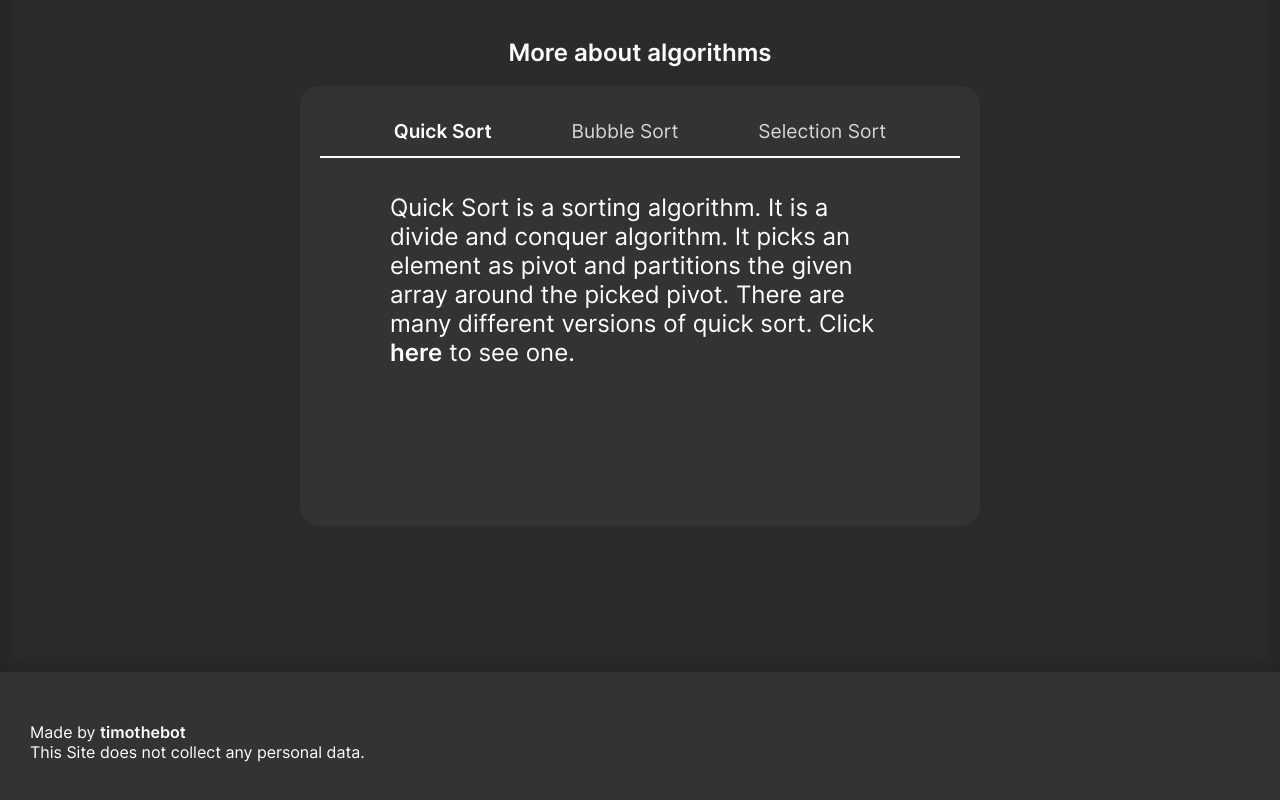
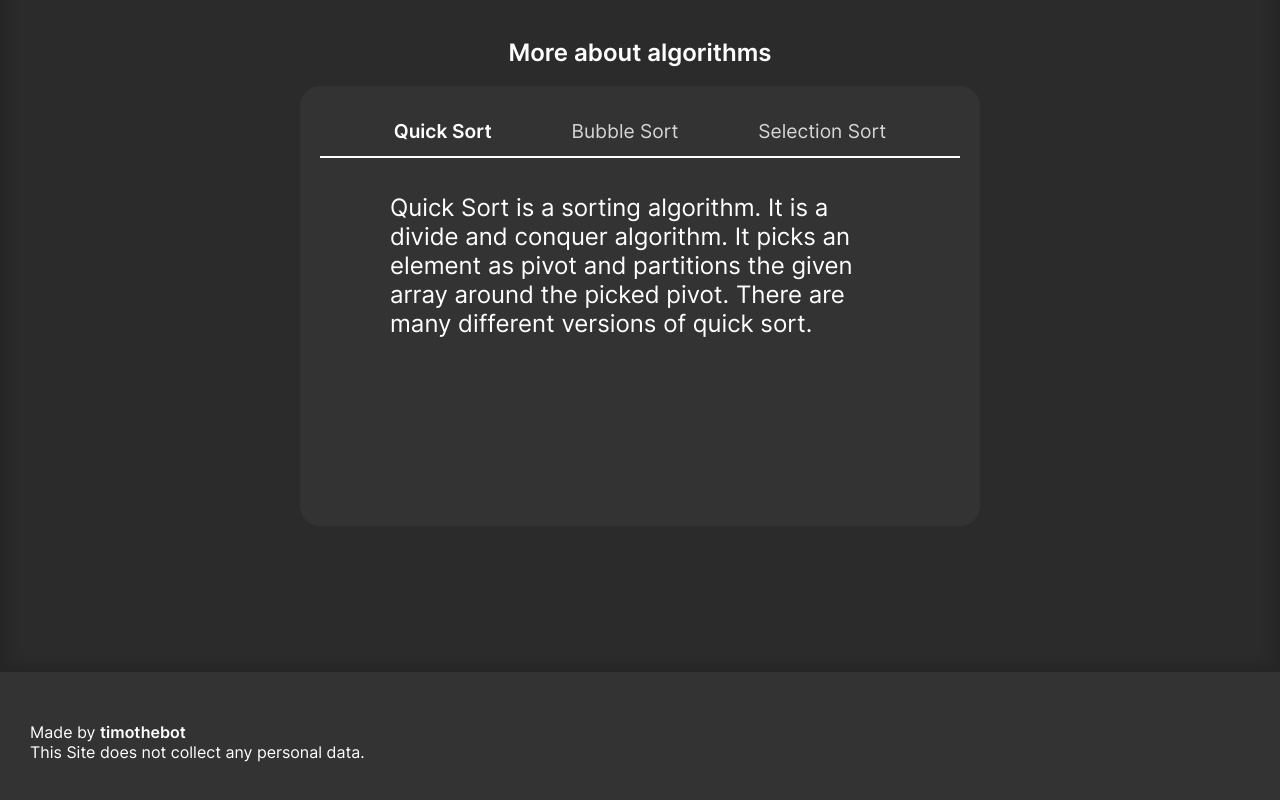
Before and after one commit to timothebot/SortingVisualizer, a plain HTML site: page index.html in a window 1280 px wide. Shown: the part 928-1728 px from the top of the page. Drawn offline with Linux system fonts and the light colour scheme.

Commit message:
fixed more links

```diff
--- a/index.html
+++ b/index.html
@@ -118,17 +118,17 @@
         </div>
         <div id="info-quicksort" class="active">
             <div class="info-content">
-                <p>Quick Sort is a sorting algorithm. It is a divide and conquer algorithm. It picks an element as pivot and partitions the given array around the picked pivot. There are many different versions of quick sort. Click <a href="https://timothebot.github.io/SortingVisualizer/">here</a> to see one.</p>
+                <p>Quick Sort is a sorting algorithm. It is a divide and conquer algorithm. It picks an element as pivot and partitions the given array around the picked pivot. There are many different versions of quick sort.</p>
             </div>
         </div>
         <div id="info-bubblesort">
             <div class="info-content">
-                <p>Bubble Sort is a sorting algorithm. It is a comparison sort. It compares the adjacent elements and swaps them if they are in wrong order. Click <a href="https://timothebot.github.io/SortingVisualizer/">here</a> to see one.</p>
+                <p>Bubble Sort is a sorting algorithm. It is a comparison sort. It compares the adjacent elements and swaps them if they are in wrong order..</p>
             </div>
         </div>
         <div id="info-selectionsort">
             <div class="info-content">
-                <p>Selection Sort is a sorting algorithm. It is a comparison sort. It divides the input array into two parts, the sorted part and the unsorted part. It iterates over the unsorted array and finds the smallest element. It then swaps it with the element in the sorted array. Click <a href="https://timothebot.github.io/SortingVisualizer/">here</a> to see one.</p>
+                <p>Selection Sort is a sorting algorithm. It is a comparison sort. It divides the input array into two parts, the sorted part and the unsorted part. It iterates over the unsorted array and finds the smallest element. It then swaps it with the element in the sorted array.</p>
             </div>
         </div>
     </div>
```
